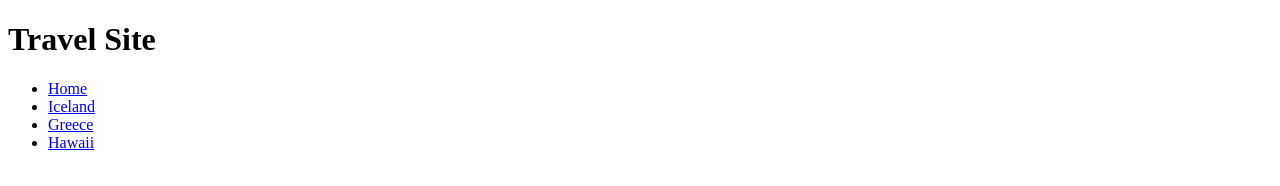
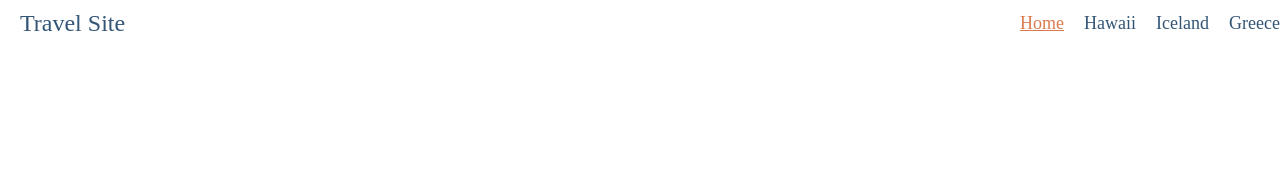
Before and after one commit to codiestef/stefan-reeves-travelsiteNew, a plain HTML site: page index.html in a window 1280 px wide. Drawn offline with Linux system fonts and the light colour scheme.

Commit message:
add navigation code to index.html file and its css styling in main.css

```diff
--- a/index.html
+++ b/index.html
@@ -3,18 +3,19 @@
 <head>
     <meta charset="UTF-8">
     <meta name="viewport" content="width=device-width, initial-scale=1.0">
-    <title>Document</title>
-    <link rel="stylesheet" href="./style/main.css" />
+    <title>Travel Site</title>
+    <link rel="stylesheet" href="./style/global.css">
+    <link rel="stylesheet" href="./style/main.css">
 </head>
 <body>
-    <header class="site-header">
-        <h1 class="site-header__title">Travel Site</h1>
-        <nav class="site-header__nav">
+    <header class="navigation">
+        <div class="logo">Travel Site</div>
+        <nav class="nav-links">
             <ul>
-                <li><a class="site-header__link--active" href="index.html">Home</a></li>
-                <li><a class="site-header__link" href="./pages/iceland.html">Iceland</a></li>
-                <li><a class="site-header__link" href="./pages/greece.html">Greece</a></li>
-                <li><a class="site-header__link" href="./pages/hawaii.html">Hawaii</a></li>
+                <li class="active"><a href="#">Home</a></li>
+                <li><a href="./pages/hawaii.html">Hawaii</a></li>
+                <li><a href="./pages/iceland.html">Iceland</a></li>
+                <li><a href="./pages/greece.html">Greece</a></li>
             </ul>
         </nav>
     </header>
--- a/style/main.css
+++ b/style/main.css
@@ -0,0 +1,38 @@
+.navigation {
+    position: fixed;
+    top: 0;
+    left: 0;
+    width: 100%;
+    background-color: #FFFFFF;
+    padding: 10px 20px;
+    display: flex;
+    align-items: center;
+    justify-content: space-between;
+}
+
+.logo {
+    color: #335576;
+    font-size: 24px;
+}
+
+.nav-links ul {
+    list-style-type: none;
+    margin: 0;
+    padding: 0;
+    display: flex;
+}
+
+.nav-links li {
+    margin-right: 20px;
+}
+
+.nav-links a {
+    text-decoration: none;
+    color: #335576;
+    font-size: 18px;
+}
+
+.nav-links .active a {
+    text-decoration: underline;
+    color: #DB7A4E;
+}
```
